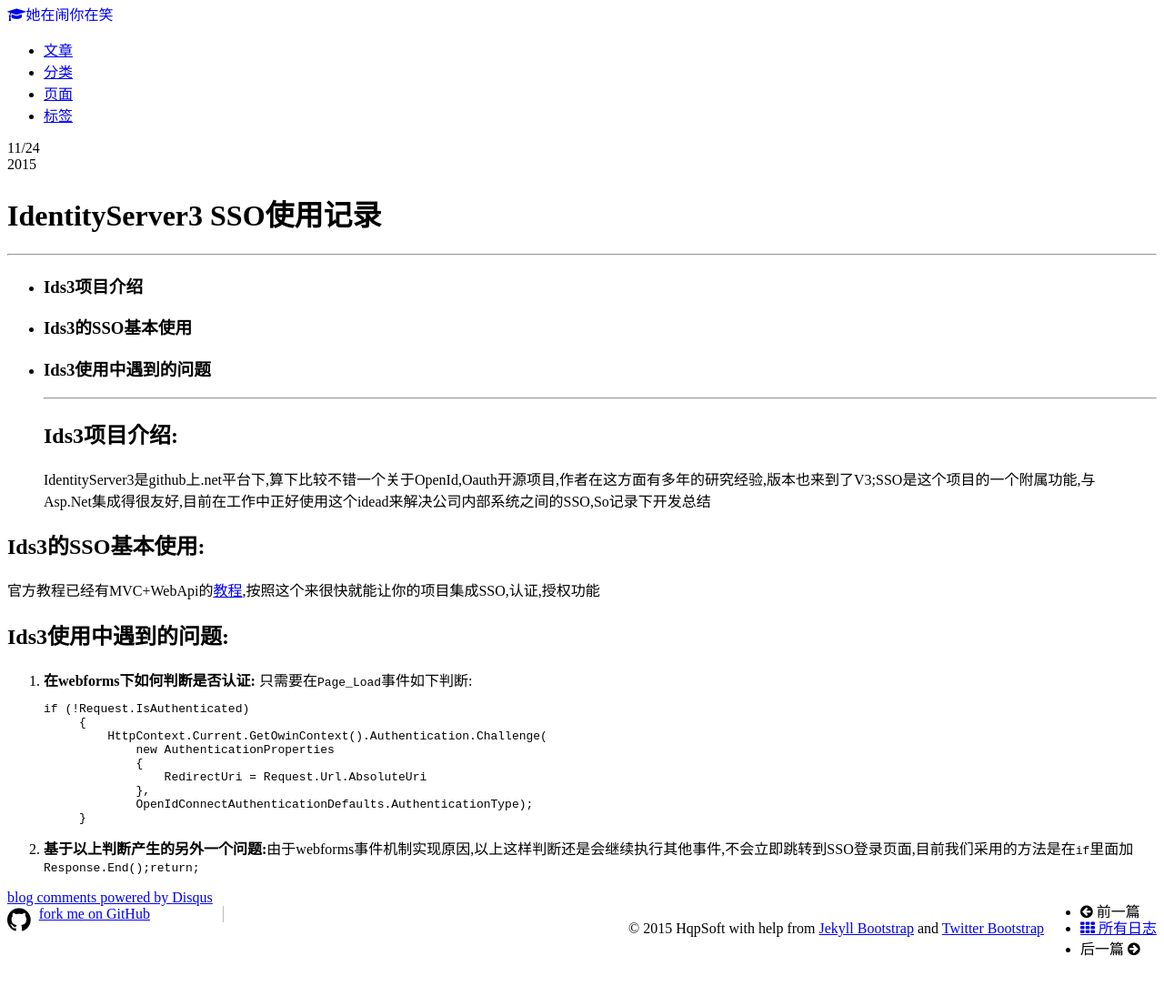
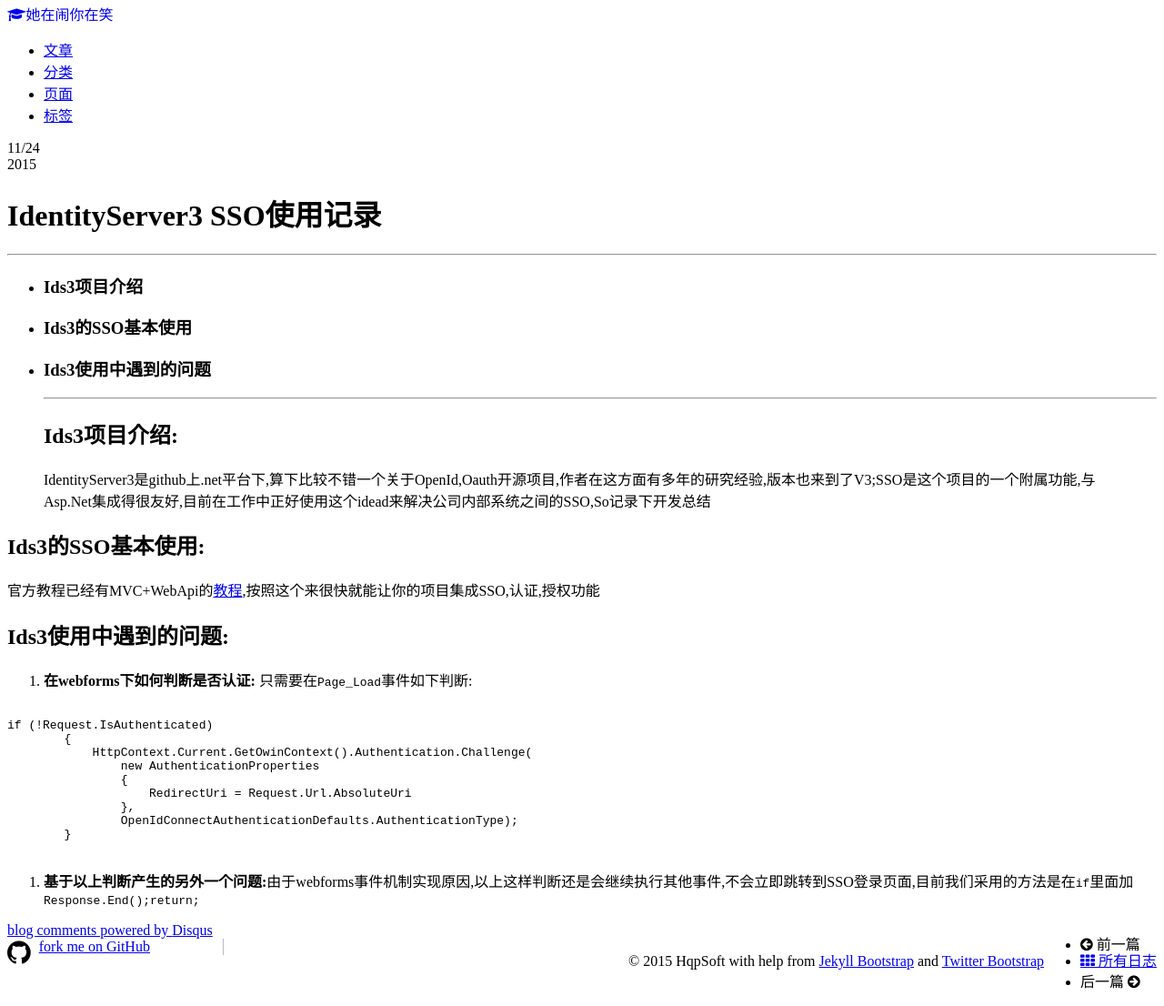
Before and after one commit to hqpsoft/hqpsoft.github.io, a Jekyll site: the page built from _posts/2015-11-24-IdentityServer3-SSO.md, in a window 1280 px wide. Shown: the whole page at 91% size. Built offline with Jekyll 4.4.1, drawn with Linux system fonts in a browser that asks for light colours; nearby versions of some CDN libraries; Markdown is read by kramdown in place of the engine named in the settings; comment, search, counter and statistics services are not loaded; before the commit the page ends 1070 px from its top, so only the background shows below that.

Commit message:
test  insert code

````diff
--- a/_posts/2015-11-24-IdentityServer3-SSO.md
+++ b/_posts/2015-11-24-IdentityServer3-SSO.md
@@ -22,7 +22,7 @@
 
 ## Ids3使用中遇到的问题:
 1. **在webforms下如何判断是否认证:** 只需要在`Page_Load`事件如下判断:
-```
+<pre><code>
 if (!Request.IsAuthenticated)
         {
             HttpContext.Current.GetOwinContext().Authentication.Challenge(
@@ -32,5 +32,6 @@
                 },
                 OpenIdConnectAuthenticationDefaults.AuthenticationType);
         }
-```
+</code>
+</pre>
 2. **基于以上判断产生的另外一个问题:**由于webforms事件机制实现原因,以上这样判断还是会继续执行其他事件,不会立即跳转到SSO登录页面,目前我们采用的方法是在`if`里面加`Response.End();return;`
````
